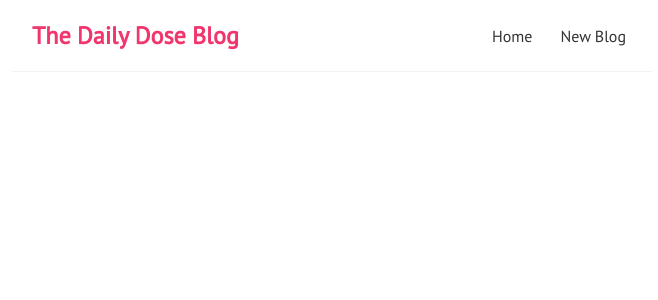
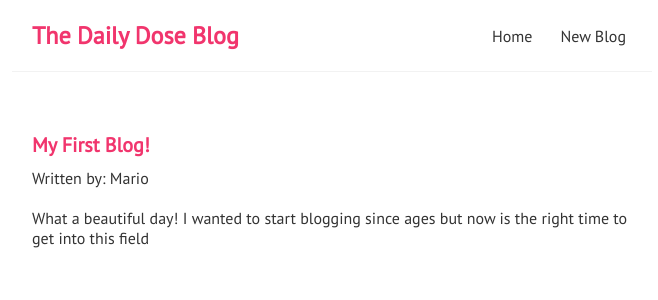
Before and after one commit to shubham46sharma/daily-dose-blog, a React (Create React App) app: page /blogs/1 in a window 1280 px wide. Shown: the top 300 px of the page, without its empty margins (308-966 px from the left). Built offline with nearby package versions, Linux system fonts and the light colour scheme; data requests are answered from the project's data file; the HTML template or start-up script is replaced by a standard one.

Commit message:
adding blog details page

```diff
--- a/src/App.js
+++ b/src/App.js
@@ -2,6 +2,7 @@
 import Home from './Home';
 import { BrowserRouter as Router, Switch, Route } from 'react-router-dom';
 import Create from './Create';
+import BlogDetails from './BlogDetails';
 
 function App() {
 
@@ -17,6 +18,9 @@
           <Route  path='/create'>
             <Create />
           </Route>
+          <Route  path='/blogs/:id'>
+            <BlogDetails />
+          </Route>
         </Switch>
         </div>
       </div>
--- /dev/null
+++ b/src/BlogDetails.js
@@ -0,0 +1,25 @@
+import { useParams } from "react-router-dom";
+import useFetch from "./useFetch";
+
+const BlogDetails = () => {
+
+    const { id } = useParams();
+    const { data:blog, isPending, error } = useFetch('http://localhost:8000/blogs/' + id);
+
+    return (
+
+        <div className="blog-details">
+        { isPending && <div>Loading...</div> }
+        { error && <div>{ error }</div>}
+        { blog && (
+            <article>
+                <h2>{blog.title}</h2>
+                <p>Written by: {blog.author}</p>
+                <div>{blog.body}</div>
+            </article>
+        )}
+        </div>
+    );
+}
+
+export default BlogDetails;
--- a/src/BlogList.js
+++ b/src/BlogList.js
@@ -1,3 +1,4 @@
+import { Link } from "react-router-dom";
 
 
 const BlogList = ({ blogs, title}) => {
@@ -7,8 +8,10 @@
         <h2>{title}</h2>
             {blogs.map((blog) => (
                 <div className="blog-preview" key={blog.id}>
-                <h2>{blog.title}</h2>
-                <p>Written by {blog.author}</p>
+                <Link to={`/blogs/${blog.id}`}>
+                    <h2>{blog.title}</h2>
+                    <p>Written by {blog.author}</p>
+                </Link>
 
                 </div>
             ))}
--- a/src/index.css
+++ b/src/index.css
@@ -54,3 +54,18 @@
   color: #f1356d;
   margin-bottom: 8px;
 }
+
+.blog-preview a{
+  text-decoration: none;
+}
+
+/* blog details page */
+.blog-details h2{
+  font-size: 20px;
+  color: #f1356d;
+  margin-bottom: 10px;
+}
+
+.blog-details div{
+  margin: 20px 0;
+}
```
